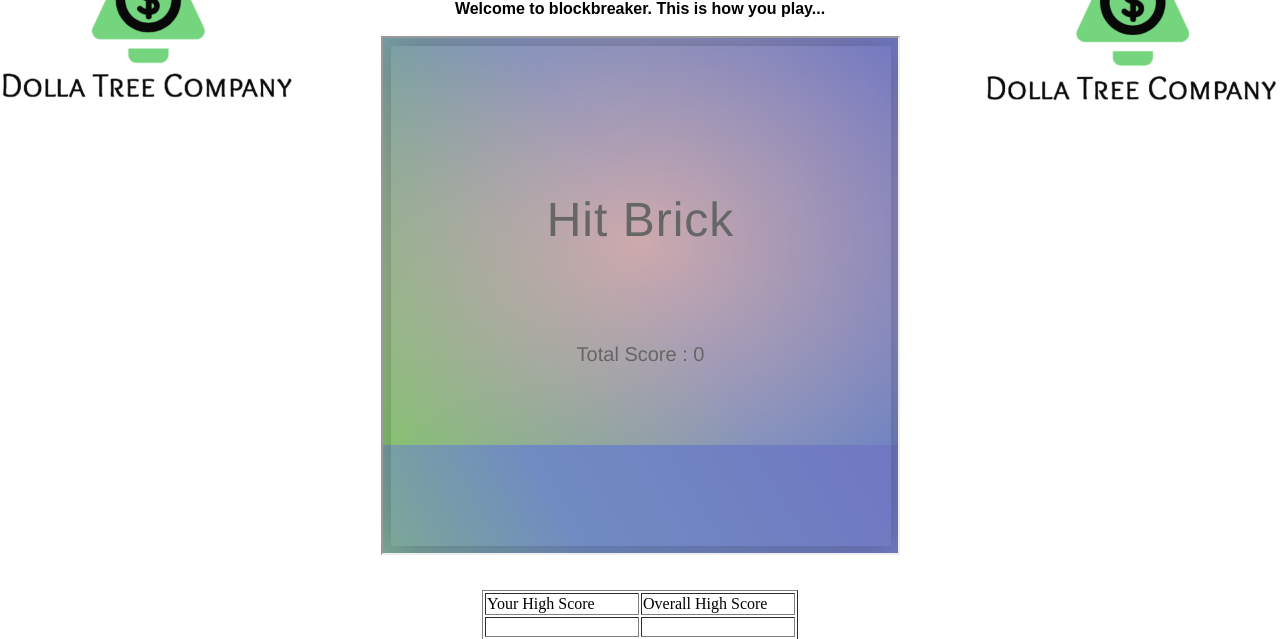
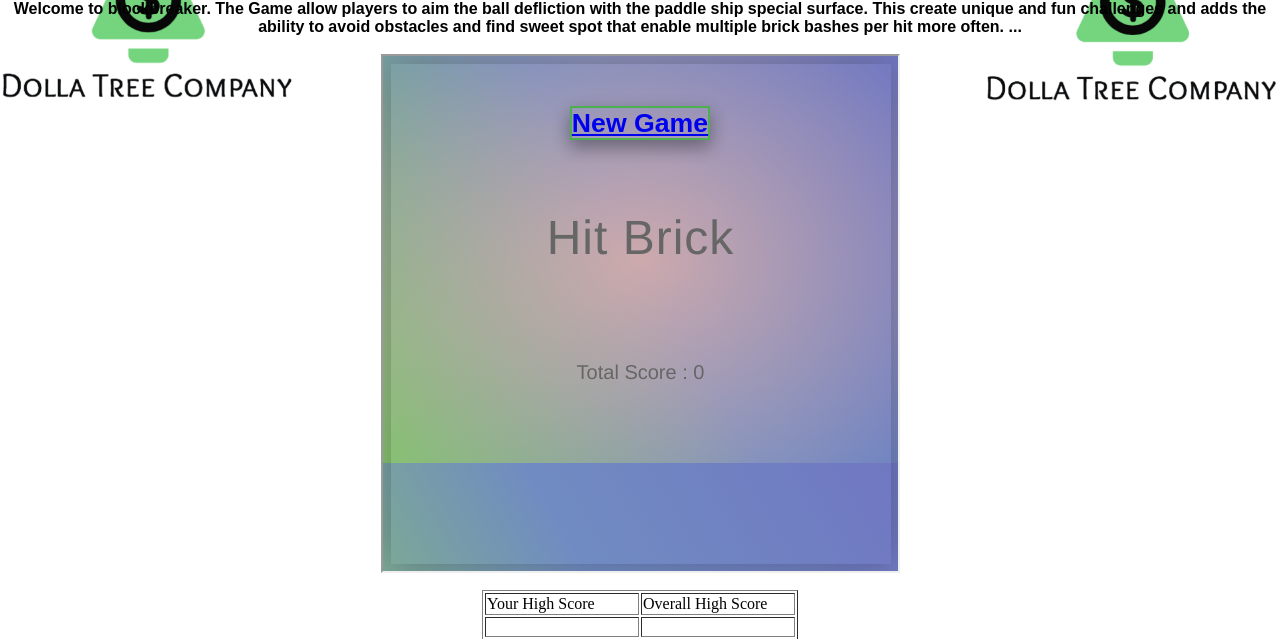
Before and after one commit to gongpengjun/422_Project2, a PHP site: page /blockbreaker.php in a window 1280 px wide. Shown: the part 84-723 px from the top of the page. Run offline with PHP 8.4, Linux system fonts and the light colour scheme; some libraries are stand-ins or nearby versions.

Commit message:
Add blockbreaker.php
replace it

```diff
--- a/blockbreaker.php
+++ b/blockbreaker.php
@@ -14,12 +14,17 @@
 </div>
 
 <div id="intro">
-	Welcome to blockbreaker. This is how you play...<br><br>
+	Welcome to blockbreaker. The Game allow players to aim the ball defliction with the paddle ship special surface. This create unique and fun challenges and adds the ability to avoid obstacles and find sweet spot that enable multiple brick bashes per hit more often.
+...<br><br>
 	<iframe src="brick/game.html" height="515" width="515"></iframe>
 </div>
 
 <div id="pageStuff">
+<div id="button">
 
+<br>
+<a href = "blockbreaker.php" class="button">New Game</a>
+</div>
 </div>
 <div style="height: 150px;">
 
```
